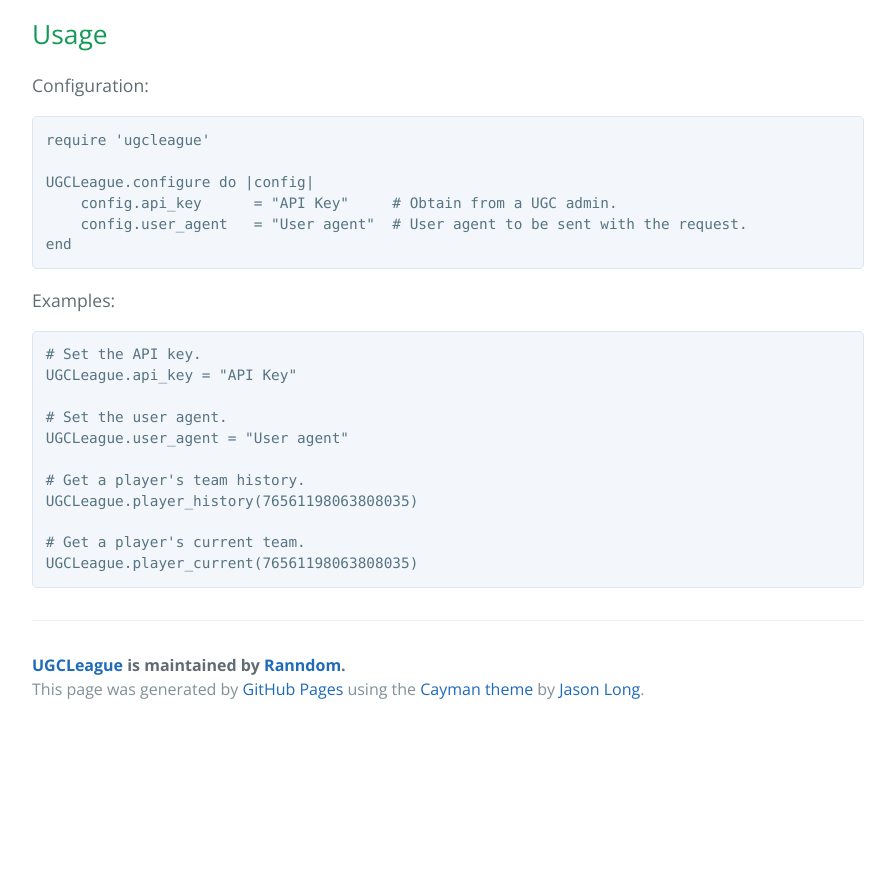
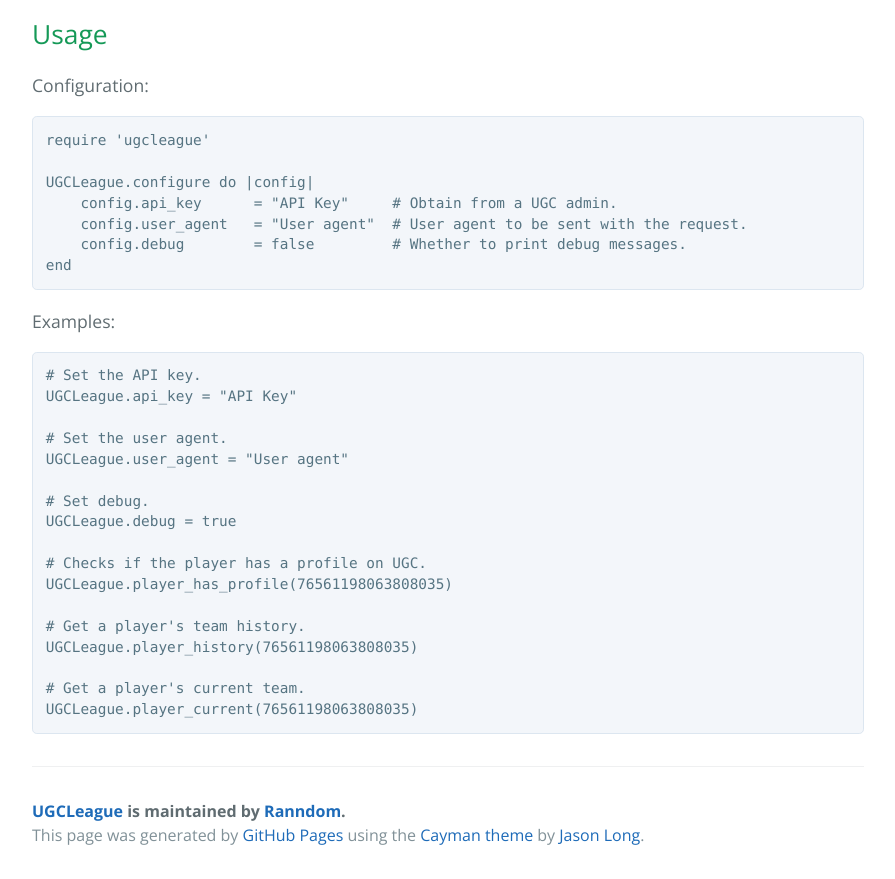
Before and after one commit to Ranndom/UGCLeague, a plain HTML site: page index.html in a window 1280 px wide. Shown: the part 820-1699 px from the top of the page, without its empty margins (192-1087 px from the left). Before the commit the page ends 1553 px from the top, so only its background shows below. Drawn offline with nearby package versions, Linux system fonts and the light colour scheme.

```diff
--- a/index.html
+++ b/index.html
@@ -47,6 +47,7 @@
 UGCLeague.configure do |config|
     config.api_key      = "API Key"     # Obtain from a UGC admin.
     config.user_agent   = "User agent"  # User agent to be sent with the request.
+    config.debug        = false         # Whether to print debug messages.
 end
 </code></pre>
 
@@ -57,6 +58,12 @@ UGCLeague.api_key = "API Key"
 
 # Set the user agent.
 UGCLeague.user_agent = "User agent"
+
+# Set debug.
+UGCLeague.debug = true
+
+# Checks if the player has a profile on UGC.
+UGCLeague.player_has_profile(76561198063808035)
 
 # Get a player's team history.
 UGCLeague.player_history(76561198063808035)
```
Also changed, not shown: params.json (+1 -1 lines).
